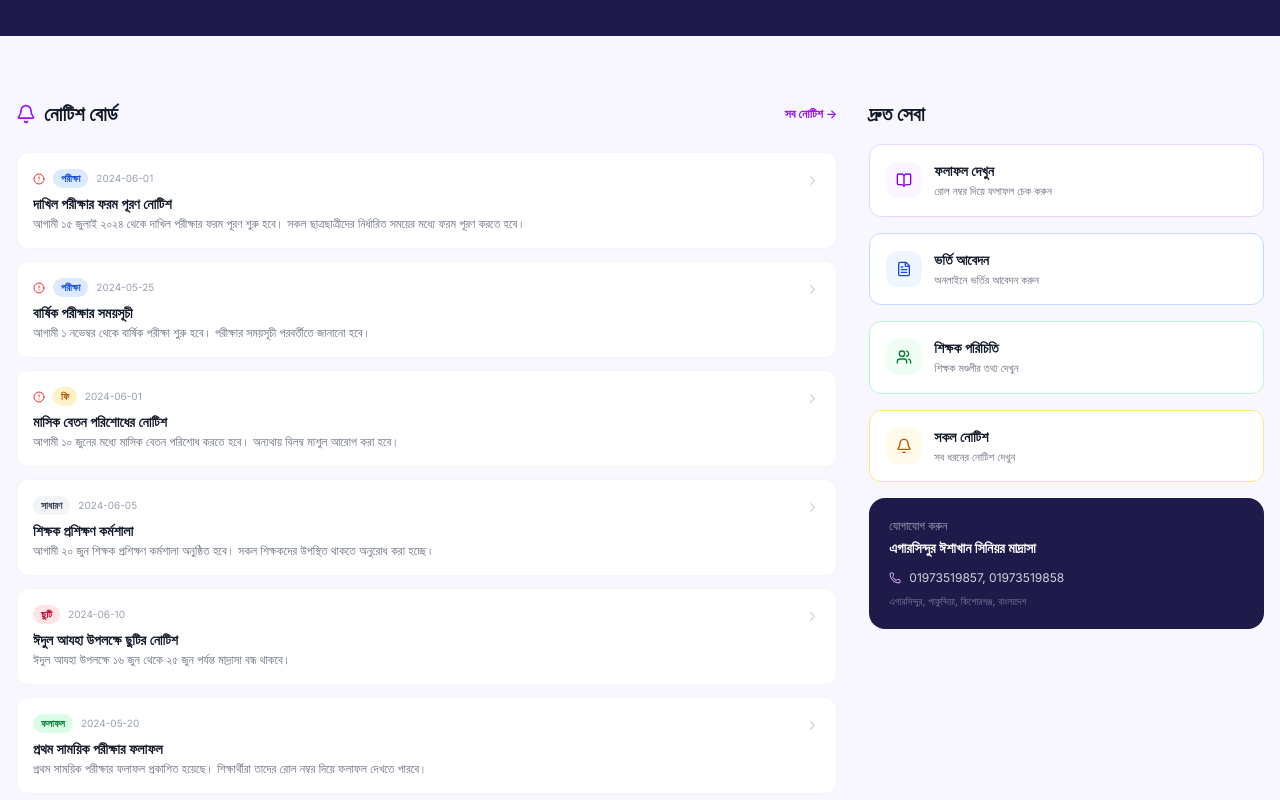
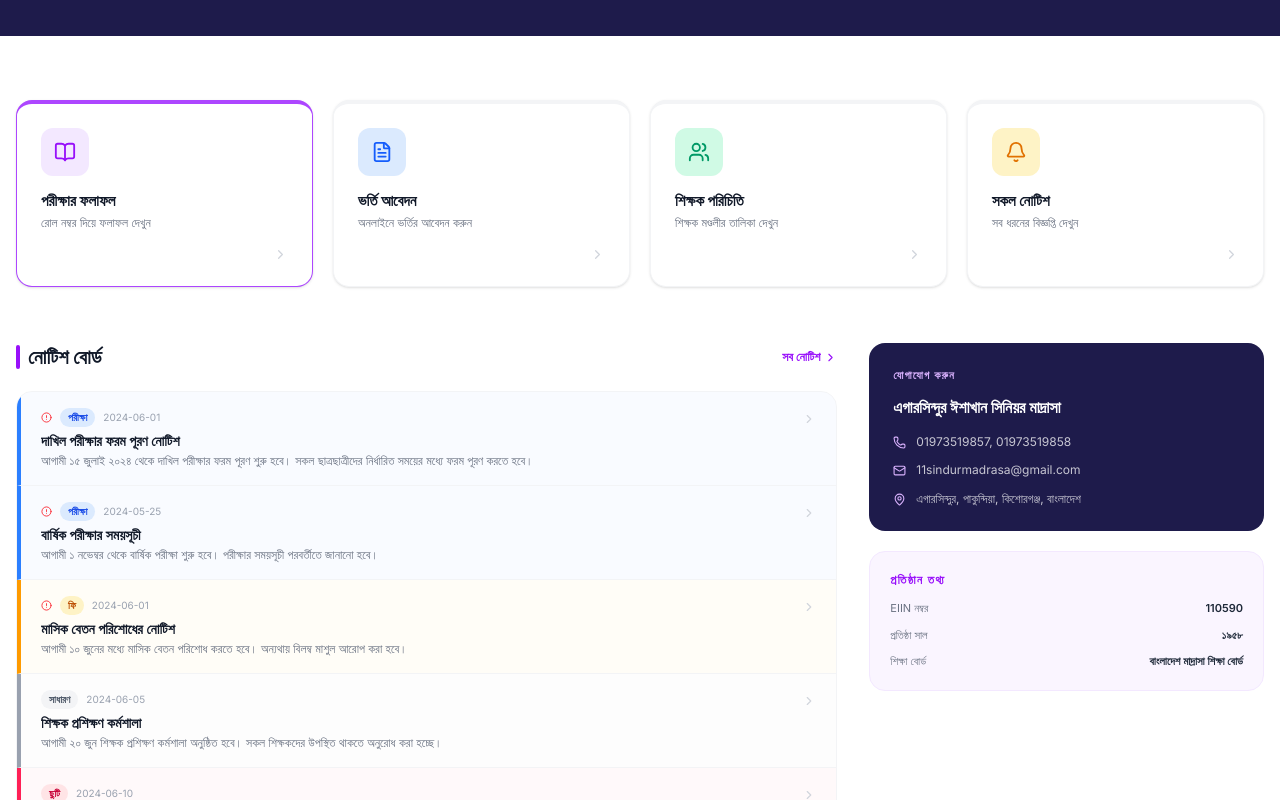
Before and after one commit to shantonudebnath/College-Management-System, a Next.js app: page / in a window 1280 px wide. Shown: the part 840-1640 px from the top of the page. Built offline with nearby package versions, Linux system fonts and the light colour scheme; no server answers; the database is empty.

Commit message:
redesign: NewsSection with NDC-inspired quick links + clean notice board

```diff
--- a/src/components/home/NewsSection.tsx
+++ b/src/components/home/NewsSection.tsx
@@ -1,88 +1,188 @@
 import Link from 'next/link';
-import { NOTICES } from '@/lib/data';
-import { COLLEGE_INFO } from '@/lib/data';
-import { Bell, ChevronRight, AlertCircle, BookOpen, FileText, Users, Phone } from 'lucide-react';
+import { NOTICES, COLLEGE_INFO } from '@/lib/data';
+import {
+  Bell, BookOpen, FileText, Users, ChevronRight,
+  AlertCircle, Phone, MapPin, Mail,
+} from 'lucide-react';
 
-const TYPE_COLORS: Record<string, string> = {
+const QUICK_LINKS = [
+  {
+    label: 'পরীক্ষার ফলাফল',
+    desc: 'রোল নম্বর দিয়ে ফলাফল দেখুন',
+    href: '/result',
+    icon: BookOpen,
+    accent: 'border-t-4 border-purple-500',
+    iconBg: 'bg-purple-100',
+    iconColor: 'text-purple-600',
+    hoverBorder: 'hover:border-purple-500',
+  },
+  {
+    label: 'ভর্তি আবেদন',
+    desc: 'অনলাইনে ভর্তির আবেদন করুন',
+    href: '/admission',
+    icon: FileText,
+    accent: 'border-t-4 border-blue-500',
+    iconBg: 'bg-blue-100',
+    iconColor: 'text-blue-600',
+    hoverBorder: 'hover:border-blue-500',
+  },
+  {
+    label: 'শিক্ষক পরিচিতি',
+    desc: 'শিক্ষক মণ্ডলীর তালিকা দেখুন',
+    href: '/teachers',
+    icon: Users,
+    accent: 'border-t-4 border-emerald-500',
+    iconBg: 'bg-emerald-100',
+    iconColor: 'text-emerald-600',
+    hoverBorder: 'hover:border-emerald-500',
+  },
+  {
+    label: 'সকল নোটিশ',
+    desc: 'সব ধরনের বিজ্ঞপ্তি দেখুন',
+    href: '/notice',
+    icon: Bell,
+    accent: 'border-t-4 border-amber-500',
+    iconBg: 'bg-amber-100',
+    iconColor: 'text-amber-600',
+    hoverBorder: 'hover:border-amber-500',
+  },
+];
+
+const TYPE_BORDER: Record<string, string> = {
+  exam:    'border-l-blue-500    bg-blue-50/40',
+  fee:     'border-l-amber-500   bg-amber-50/40',
+  result:  'border-l-emerald-500 bg-emerald-50/40',
+  holiday: 'border-l-rose-500    bg-rose-50/40',
+  general: 'border-l-gray-400    bg-gray-50/40',
+};
+const TYPE_BADGE: Record<string, string> = {
   exam:    'bg-blue-100 text-blue-700',
   fee:     'bg-amber-100 text-amber-700',
-  result:  'bg-green-100 text-green-700',
+  result:  'bg-emerald-100 text-emerald-700',
   holiday: 'bg-rose-100 text-rose-700',
-  general: 'bg-gray-100 text-gray-700',
+  general: 'bg-gray-100 text-gray-600',
 };
 const TYPE_LABELS: Record<string, string> = {
   exam: 'পরীক্ষা', fee: 'ফি', result: 'ফলাফল', holiday: 'ছুটি', general: 'সাধারণ',
 };
 
 export default function NewsSection() {
+  const notices = NOTICES.slice(0, 6);
+
   return (
-    <section className="py-16 bg-[#f8f7ff]">
+    <section className="py-16 bg-white">
       <div className="max-w-7xl mx-auto px-4">
+
+        {/* ── Quick Links ── */}
+        <div className="grid grid-cols-2 md:grid-cols-4 gap-5 mb-14">
+          {QUICK_LINKS.map(({ label, desc, href, icon: Icon, accent, iconBg, iconColor, hoverBorder }) => (
+            <Link
+              key={href}
+              href={href}
+              className={`group bg-white rounded-2xl p-6 shadow-sm border border-gray-100 ${accent} ${hoverBorder} hover:shadow-md transition-all flex flex-col gap-4`}
+            >
+              <div className={`w-12 h-12 rounded-xl flex items-center justify-center ${iconBg} group-hover:scale-110 transition-transform`}>
+                <Icon size={22} className={iconColor} />
+              </div>
+              <div>
+                <p className="font-bold text-gray-900 text-[15px] leading-tight">{label}</p>
+                <p className="text-xs text-gray-500 mt-1 leading-snug">{desc}</p>
+              </div>
+              <ChevronRight size={15} className="text-gray-300 group-hover:text-gray-500 transition-colors self-end" />
+            </Link>
+          ))}
+        </div>
+
+        {/* ── Notice Board + Sidebar ── */}
         <div className="grid grid-cols-1 lg:grid-cols-3 gap-8">
 
-          {/* Notice Board */}
+          {/* Notice List */}
           <div className="lg:col-span-2">
-            <div className="flex items-center justify-between mb-6">
+            <div className="flex items-center justify-between mb-5">
               <h2 className="text-xl font-bold text-gray-900 flex items-center gap-2">
-                <Bell size={20} className="text-purple-600" /> নোটিশ বোর্ড
+                <span className="w-1 h-6 bg-purple-600 rounded-full inline-block" />
+                নোটিশ বোর্ড
               </h2>
-              <Link href="/notice" className="text-xs text-purple-600 font-semibold hover:underline">সব নোটিশ →</Link>
+              <Link href="/notice" className="text-xs font-semibold text-purple-600 hover:underline flex items-center gap-1">
+                সব নোটিশ <ChevronRight size={13} />
+              </Link>
             </div>
-            <div className="space-y-3">
-              {NOTICES.slice(0, 6).map(notice => (
-                <div key={notice.id} className="bg-white rounded-xl p-4 border border-gray-100 hover:border-purple-200 hover:shadow-sm transition-all group">
-                  <div className="flex items-start justify-between gap-3">
-                    <div className="flex-1 min-w-0">
-                      <div className="flex items-center gap-2 mb-1.5 flex-wrap">
-                        {notice.isImportant && <AlertCircle size={12} className="text-red-500 shrink-0" />}
-                        <span className={`text-[10px] font-semibold px-2 py-0.5 rounded-full shrink-0 ${TYPE_COLORS[notice.type]}`}>
-                          {TYPE_LABELS[notice.type]}
-                        </span>
-                        <span className="text-[10px] text-gray-400">{notice.date}</span>
-                      </div>
-                      <h3 className="text-sm font-semibold text-gray-900 group-hover:text-purple-700 transition-colors line-clamp-1">{notice.title}</h3>
-                      <p className="text-xs text-gray-500 mt-0.5 line-clamp-1">{notice.content}</p>
+
+            <div className="divide-y divide-gray-100 border border-gray-100 rounded-2xl overflow-hidden">
+              {notices.map(notice => (
+                <div
+                  key={notice.id}
+                  className={`flex items-start gap-4 px-5 py-4 border-l-4 ${TYPE_BORDER[notice.type] ?? TYPE_BORDER.general} hover:brightness-95 transition-all group`}
+                >
+                  <div className="flex-1 min-w-0">
+                    <div className="flex items-center gap-2 mb-1 flex-wrap">
+                      {notice.isImportant && <AlertCircle size={11} className="text-red-500 shrink-0" />}
+                      <span className={`text-[10px] font-semibold px-2 py-0.5 rounded-full ${TYPE_BADGE[notice.type] ?? TYPE_BADGE.general}`}>
+                        {TYPE_LABELS[notice.type]}
+                      </span>
+                      <span className="text-[10px] text-gray-400">{notice.date}</span>
                     </div>
-                    <ChevronRight size={15} className="text-gray-300 group-hover:text-purple-400 transition-colors shrink-0 mt-1" />
+                    <h3 className="text-sm font-semibold text-gray-900 group-hover:text-purple-700 transition-colors line-clamp-1">
+                      {notice.title}
+                    </h3>
+                    <p className="text-xs text-gray-500 mt-0.5 line-clamp-1">{notice.content}</p>
                   </div>
+                  <ChevronRight size={14} className="text-gray-300 group-hover:text-purple-400 transition-colors shrink-0 mt-1" />
                 </div>
               ))}
+            </div>
+
+            <div className="mt-4 text-center">
+              <Link
+                href="/notice"
+                className="inline-flex items-center gap-2 text-sm font-semibold text-purple-700 border border-purple-200 px-5 py-2 rounded-xl hover:bg-purple-50 transition-colors"
+              >
+                <Bell size={14} /> সকল নোটিশ দেখুন
+              </Link>
             </div>
           </div>
 
           {/* Sidebar */}
-          <div className="space-y-4">
-            <h2 className="text-xl font-bold text-gray-900">দ্রুত সেবা</h2>
-            {[
-              { label: 'ফলাফল দেখুন',       desc: 'রোল নম্বর দিয়ে ফলাফল চেক করুন', href: '/result',     icon: BookOpen, color: 'bg-purple-50 border-purple-200 text-purple-700' },
-              { label: 'ভর্তি আবেদন',       desc: 'অনলাইনে ভর্তির আবেদন করুন',      href: '/admission',  icon: FileText, color: 'bg-blue-50 border-blue-200 text-blue-700' },
-              { label: 'শিক্ষক পরিচিতি',   desc: 'শিক্ষক মণ্ডলীর তথ্য দেখুন',      href: '/teachers',   icon: Users,    color: 'bg-green-50 border-green-200 text-green-700' },
-              { label: 'সকল নোটিশ',         desc: 'সব ধরনের নোটিশ দেখুন',          href: '/notice',     icon: Bell,     color: 'bg-amber-50 border-amber-200 text-amber-700' },
-            ].map(({ label, desc, href, icon: Icon, color }) => (
-              <Link key={href} href={href}
-                className={`flex items-center gap-3 p-4 rounded-xl border ${color} bg-white hover:shadow-md transition-all group`}>
-                <div className={`w-9 h-9 rounded-xl flex items-center justify-center shrink-0 ${color}`}>
-                  <Icon size={16} />
+          <div className="flex flex-col gap-5">
+
+            {/* Contact Card */}
+            <div className="bg-[#1e1b4b] rounded-2xl p-6 text-white">
+              <p className="text-[11px] font-semibold text-purple-300 uppercase tracking-widest mb-3">যোগাযোগ করুন</p>
+              <p className="font-bold text-base leading-snug mb-4">{COLLEGE_INFO.nameBn}</p>
+              <div className="space-y-3 text-sm">
+                <div className="flex items-start gap-2.5 text-white/75">
+                  <Phone size={13} className="text-purple-300 mt-0.5 shrink-0" />
+                  <span className="text-xs leading-snug">{COLLEGE_INFO.phone}</span>
                 </div>
-                <div>
-                  <p className="font-semibold text-sm text-gray-900 group-hover:text-purple-700 transition-colors">{label}</p>
-                  <p className="text-[11px] text-gray-500 mt-0.5">{desc}</p>
+                <div className="flex items-start gap-2.5 text-white/75">
+                  <Mail size={13} className="text-purple-300 mt-0.5 shrink-0" />
+                  <span className="text-xs leading-snug break-all">{COLLEGE_INFO.email}</span>
                 </div>
-              </Link>
-            ))}
+                <div className="flex items-start gap-2.5 text-white/75">
+                  <MapPin size={13} className="text-purple-300 mt-0.5 shrink-0" />
+                  <span className="text-xs leading-snug">{COLLEGE_INFO.address}</span>
+                </div>
+              </div>
+            </div>
 
-            {/* Contact card */}
-            <div className="bg-[#1e1b4b] rounded-2xl p-5 text-white mt-2">
-              <p className="text-xs text-white/60 mb-1">যোগাযোগ করুন</p>
-              <p className="font-bold text-sm mb-3">{COLLEGE_INFO.nameBn}</p>
-              <div className="flex items-center gap-2 text-xs text-white/80">
-                <Phone size={12} className="text-purple-300" />
-                {COLLEGE_INFO.phone}
+            {/* EIIN Info */}
+            <div className="bg-purple-50 border border-purple-100 rounded-2xl p-5">
+              <p className="text-xs font-semibold text-purple-600 uppercase tracking-widest mb-3">প্রতিষ্ঠান তথ্য</p>
+              <div className="space-y-2.5">
+                {[
+                  { label: 'EIIN নম্বর',      value: COLLEGE_INFO.eiin },
+                  { label: 'প্রতিষ্ঠা সাল',   value: COLLEGE_INFO.established },
+                  { label: 'শিক্ষা বোর্ড',    value: COLLEGE_INFO.board },
+                ].map(({ label, value }) => (
+                  <div key={label} className="flex justify-between items-start gap-2">
+                    <span className="text-[11px] text-gray-500">{label}</span>
+                    <span className="text-[11px] font-semibold text-gray-800 text-right">{value}</span>
+                  </div>
+                ))}
               </div>
-              <p className="text-[10px] text-white/40 mt-2">{COLLEGE_INFO.address}</p>
             </div>
+
           </div>
-
         </div>
       </div>
     </section>
```
